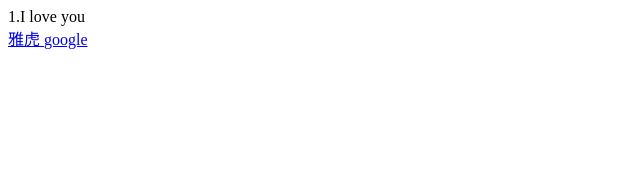
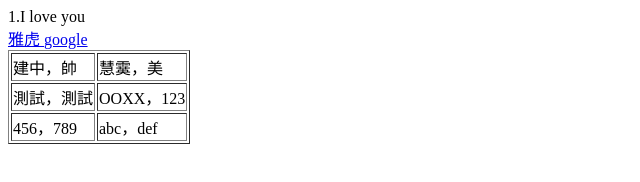
Before and after one commit to 9anita/9anita.github.io, a plain HTML site: page index.html in a window 1280 px wide. Shown: the whole page, without its empty margins (0-640 px from the left). Drawn offline with Linux system fonts and the light colour scheme.

Commit message:
Add files via upload

```diff
--- a/index.html
+++ b/index.html
@@ -5,3 +5,23 @@
 <tr><tb><a href=http://www.google.com> google </a>
 
 </table>
+
+
+<TABLE border=1>
+
+<TR>
+<TD>建中，帥</TD>
+<TD>慧霙，美</TD>
+</TR>
+
+<TR>
+<TD>測試，測試</TD>
+<TD>OOXX，123</TD>
+</TR>
+
+<TR>
+<TD>456，789</TD>
+<TD>abc，def</TD>
+</TR>
+
+</TABLE>
```
